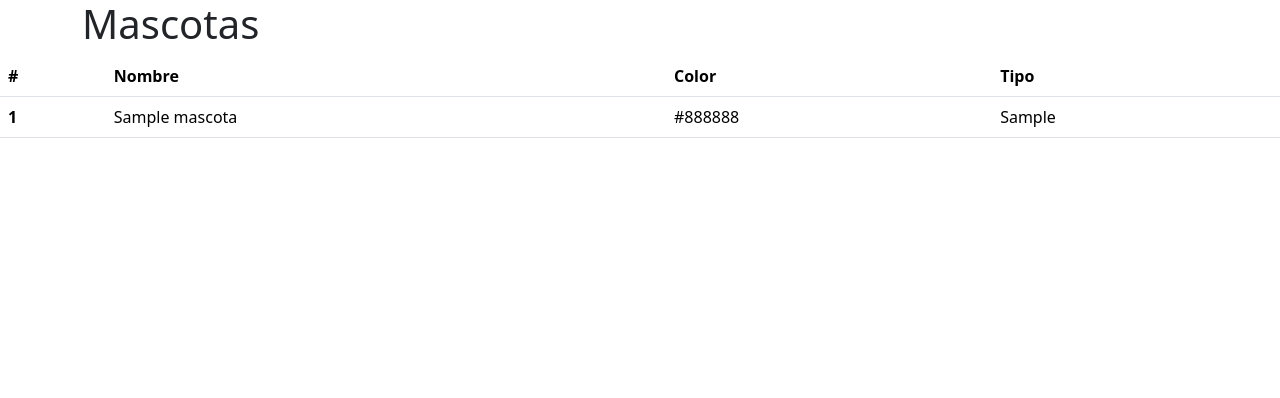
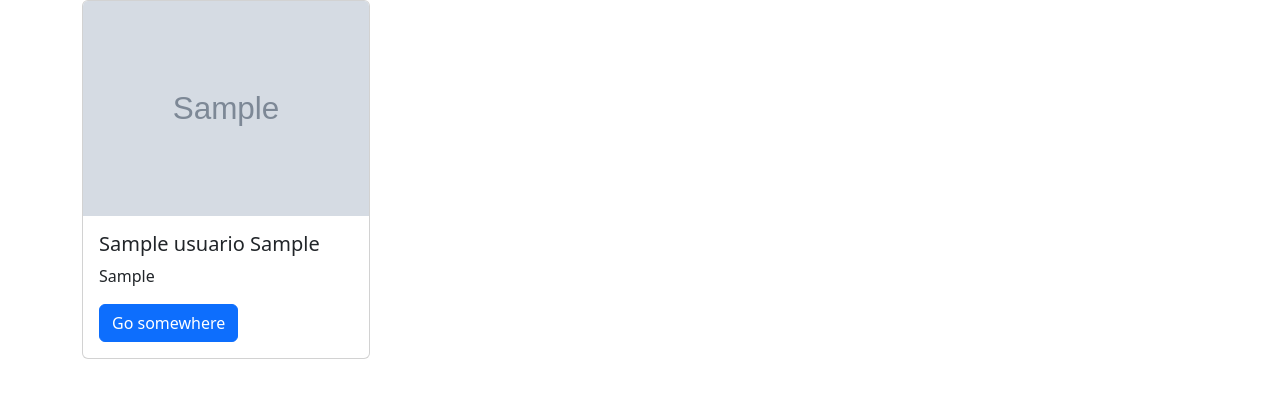
Before and after one commit to michelmzc/plantilla-flask, a Flask app: page / in a window 1280 px wide. Shown: the top 398 px of the page. Run offline with Flask 3, Linux system fonts and the light colour scheme; tables that the repository leaves empty hold one stand-in row (Sample ...).

Commit message:
uso de url_for y recursos en db

```diff
--- a/app.py
+++ b/app.py
@@ -8,27 +8,28 @@ app.config["SQLALCHEMY_DATABASE_URI"] = 'mysql+mysqlconnector://root@localhost:3
 app.config["SQLALCHEMY_TRACK_MODIFICATIONS"] = True
 db = SQLAlchemy(app)
 
-class Mascota(db.Model):
-    __tablename__  = "mascotas"
+class Usuario(db.Model):
+    __tablename__  = "usuarios"
     id             = db.Column(db.Integer, primary_key = True)
     nombre         = db.Column(db.String(45), nullable = False)
-    tipo           = db.Column(db.String(45), nullable = False)
-    color          = db.Column(db.String(45), nullable = False)
-    updated_at     = db.Column(db.DateTime(), nullable = False)
-    created_at     = db.Column(db.DateTime(), nullable = False)
+    apellido       = db.Column(db.String(45), nullable = False)
+    correo         = db.Column(db.String(45), nullable = False)
+    clave          = db.Column(db.String(255), nullable = False)
+    foto           = db.Column(db.Text, nullable=True)
+    #Datos según proyecto
 
     @staticmethod
-    def get_all():
-        all_items = db.session.execute(db.select(Mascota)).scalars()
+    def obtener_todos():
+        all_items = db.session.execute(db.select(Usuario)).scalars()
         all_items_list = []
         for item in all_items:
             all_items_list.append(item)
-        print(all_items)
+        print("Items de consulta:",all_items_list)
         return(all_items_list)
 
 Migrate(app,db)
 
 @app.route("/")
 def index():
-    mascotas = Mascota().get_all()
-    return render_template("index.html",mascotas=mascotas)
+    usuarios = Usuario().obtener_todos()
+    return render_template("perfil.html",usuarios=usuarios)
--- /dev/null
+++ b/static/css/style.css
@@ -0,0 +1,3 @@
+body{
+    background-color: antiquewhite;
+}
--- /dev/null
+++ b/templates/base_template.html
@@ -0,0 +1,18 @@
+<!DOCTYPE html>
+<html lang="es">
+<head>
+    <meta charset="UTF-8">
+    <meta name="viewport" content="width=device-width, initial-scale=1.0">
+    <title>
+        {% block titulo %}
+        {% endblock %}
+    </title>
+    <link href="https://cdn.jsdelivr.net/npm/bootstrap@5.3.3/dist/css/bootstrap.min.css" rel="stylesheet" integrity="sha384-QWTKZyjpPEjISv5WaRU9OFeRpok6YctnYmDr5pNlyT2bRjXh0JMhjY6hW+ALEwIH" crossorigin="anonymous">
+    <script src="https://cdn.jsdelivr.net/npm/bootstrap@5.3.3/dist/js/bootstrap.bundle.min.js" integrity="sha384-YvpcrYf0tY3lHB60NNkmXc5s9fDVZLESaAA55NDzOxhy9GkcIdslK1eN7N6jIeHz" crossorigin="anonymous"></script>
+    <link rel="stylesheet" href="{{ url_for('static',filename='css/st   yle.css') }}">
+</head>
+<body>
+    {% block contenido %}
+    {% endblock %}
+</body>
+</html>
--- a/templates/index.html
+++ b/templates/index.html
@@ -4,29 +4,28 @@
     <meta charset="UTF-8">
     <meta name="viewport" content="width=device-width, initial-scale=1.0">
     <title>Mascotas</title>
-    <link href="https://cdn.jsdelivr.net/npm/bootstrap@5.3.3/dist/css/bootstrap.min.css" rel="stylesheet" integrity="sha384-QWTKZyjpPEjISv5WaRU9OFeRpok6YctnYmDr5pNlyT2bRjXh0JMhjY6hW+ALEwIH" crossorigin="anonymous">
-    <script src="https://cdn.jsdelivr.net/npm/bootstrap@5.3.3/dist/js/bootstrap.bundle.min.js" integrity="sha384-YvpcrYf0tY3lHB60NNkmXc5s9fDVZLESaAA55NDzOxhy9GkcIdslK1eN7N6jIeHz" crossorigin="anonymous"></script>
+
 </head>
 <body>
     <div class="container center">
-        <h1>Mascotas</h1>
+        <h1>Usuarios</h1>
     </div>
     <table class="table">
         <thead>
           <tr>
             <th scope="col">#</th>
             <th scope="col">Nombre</th>
-            <th scope="col">Color</th>
-            <th scope="col">Tipo</th>
+            <th scope="col">Apellido</th>
+            <th scope="col">Correo</th>
           </tr>
         </thead>
         <tbody>
-        {% for mascota in mascotas %}
+        {% for usuario in usuarios %}
           <tr>
-            <th scope="row">{{ mascota.id }}</th>
-            <td>{{ mascota.nombre }}</td>
-            <td>{{ mascota.color }}</td>
-            <td>{{ mascota.tipo}}</td>
+            <th scope="row">{{ usuario.id }}</th>
+            <td>{{ usuario.nombre }}</td>
+            <td>{{ usuario.apellido }}</td>
+            <td>{{ usuario.correo }}</td>
           </tr>
         {% endfor %}
         </tbody>
--- /dev/null
+++ b/templates/perfil.html
@@ -0,0 +1,24 @@
+{% extends "base_template.html" %}
+{% block titulo %}
+    Perfil de usuario
+{% endblock %}
+
+{% block contenido %}
+    <div class="container">
+        <div class="col-4"></div>
+        <div class="col-4">
+            {% for usuario in usuarios %}
+                <div class="card" style="width: 18rem;">
+                    <img src="{{ usuario.foto }}" class="card-img-top" alt="...">
+                    <div class="card-body">
+                    <h5 class="card-title">{{ usuario.nombre }} {{ usuario.apellido }}</h5>
+                    <p class="card-text">{{usuario.correo }}</p>
+                    <a href="#" class="btn btn-primary">Go somewhere</a>
+                    </div>
+                </div>
+            {% endfor %}
+        </div>
+        <div class="col-4"></div>
+    </div>
+
+{% endblock %}
```
Also changed, not shown: static/img/michel.jpg (added).
